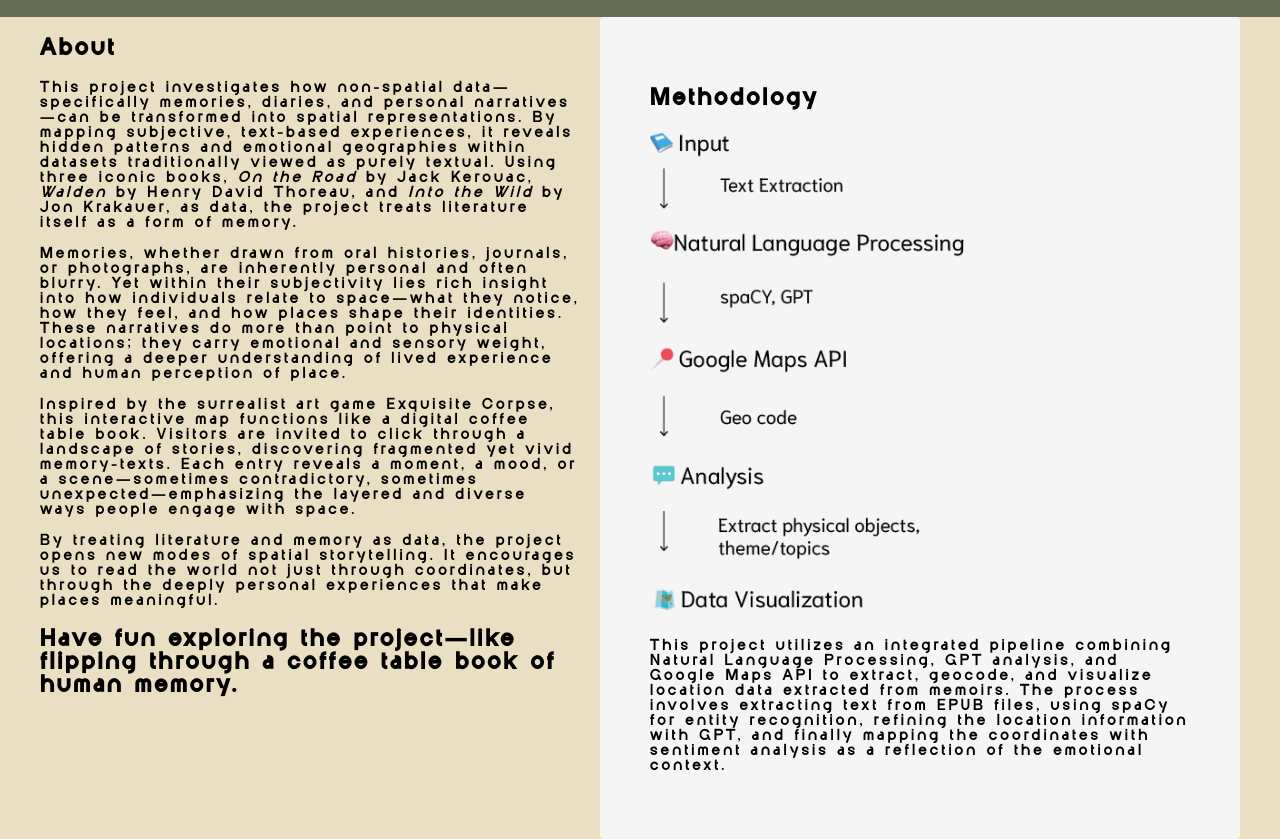
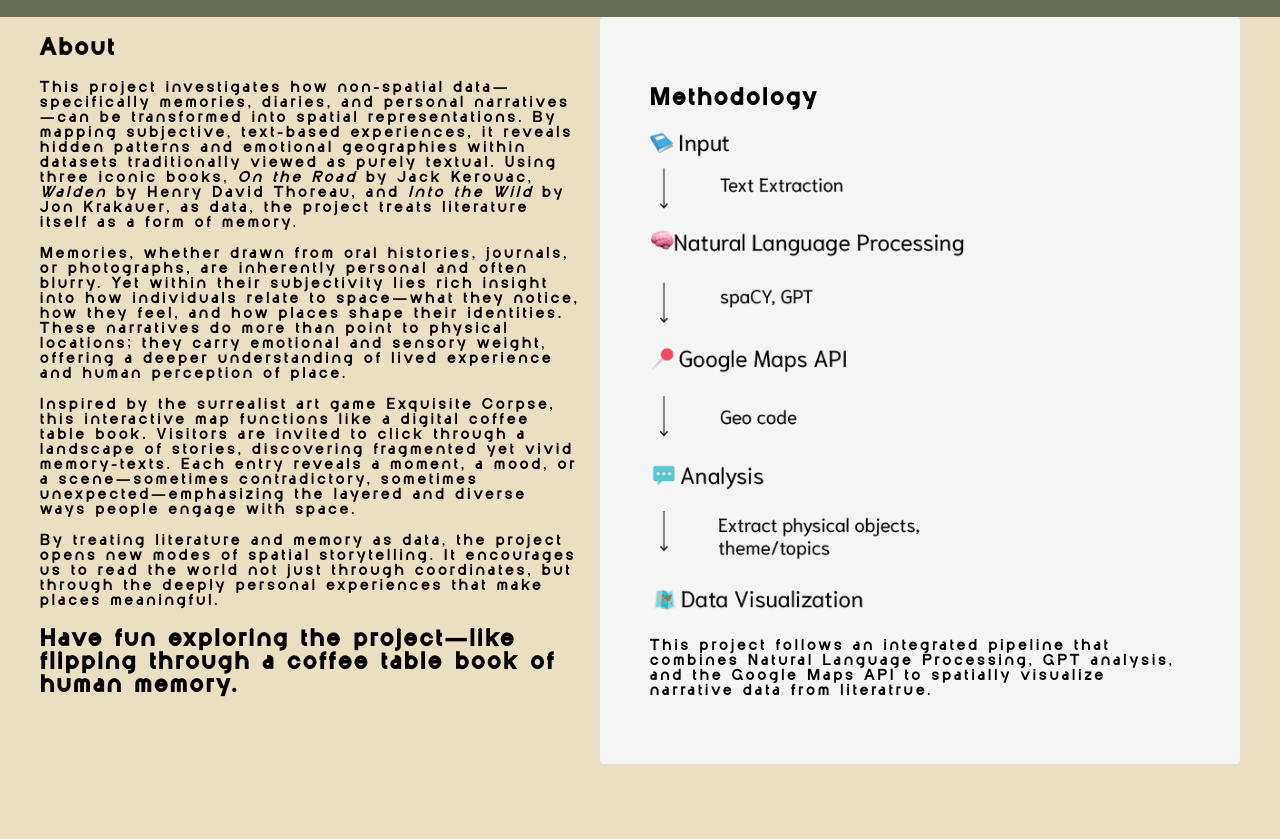
Before and after one commit to daisissie/whentextmeetmap, a plain HTML site: page about.html in a window 1280 px wide. Shown: the part 146-985 px from the top of the page. After the commit the page ends 910 px from the top, so only its background shows below. Drawn offline with Linux system fonts and the light colour scheme.

Commit message:
Update about.html

```diff
--- a/about.html
+++ b/about.html
@@ -42,8 +42,7 @@
         <img src="assets/Methdology.png" alt="Methodology Diagram" style="max-width: 60%; height: auto;">
       </div>
       <p>
-        This project utilizes an integrated pipeline combining Natural Language Processing, GPT analysis, and Google Maps API to extract, geocode, and visualize location data extracted from memoirs. The process involves extracting text from EPUB files, using spaCy for entity recognition, refining the location information with GPT, and finally mapping the coordinates with sentiment analysis as a reflection of the emotional context.
-      </p>
+        This project follows an integrated pipeline that combines Natural Language Processing, GPT analysis, and the Google Maps API to spatially visualize narrative data from literatrue.      </p>
     </div>
   </div>
 </body>
```
